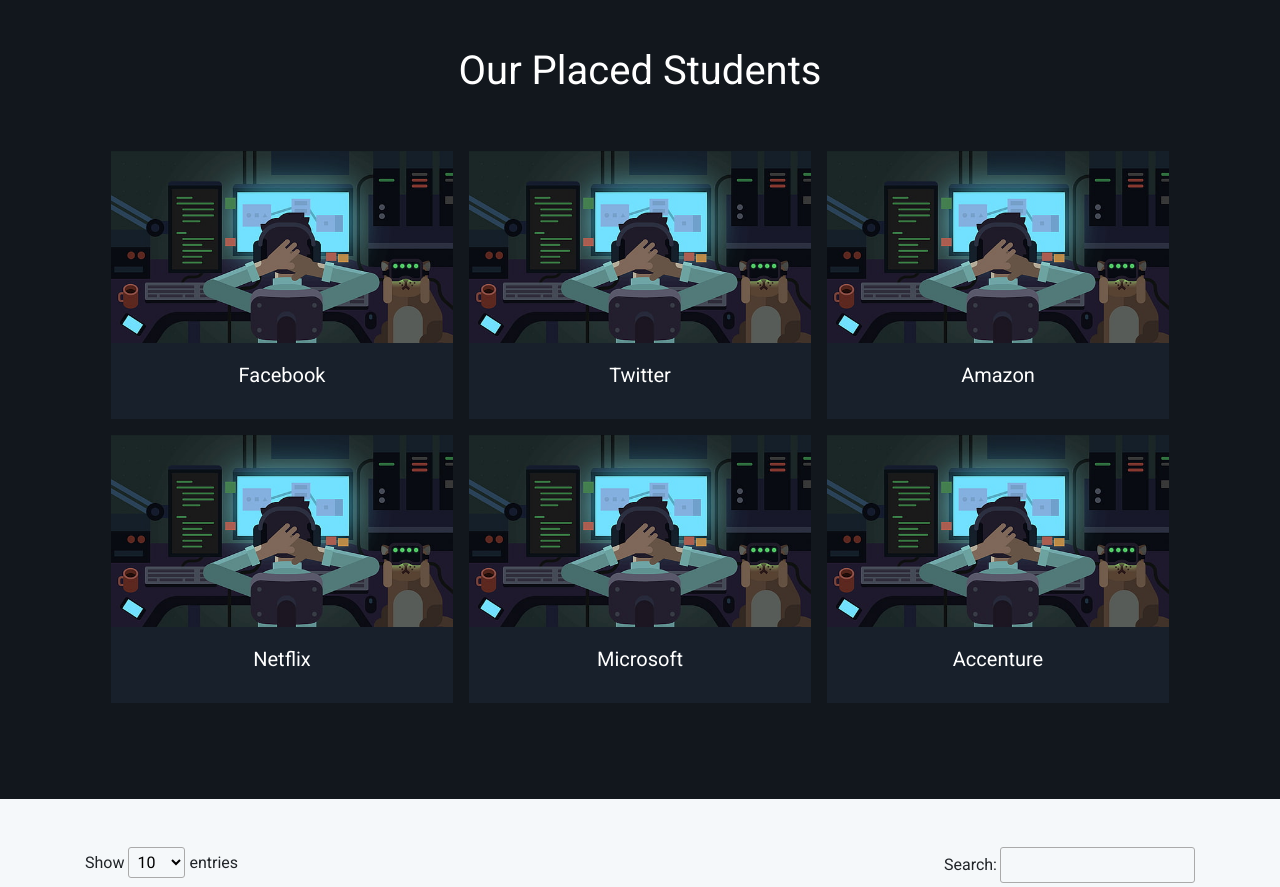
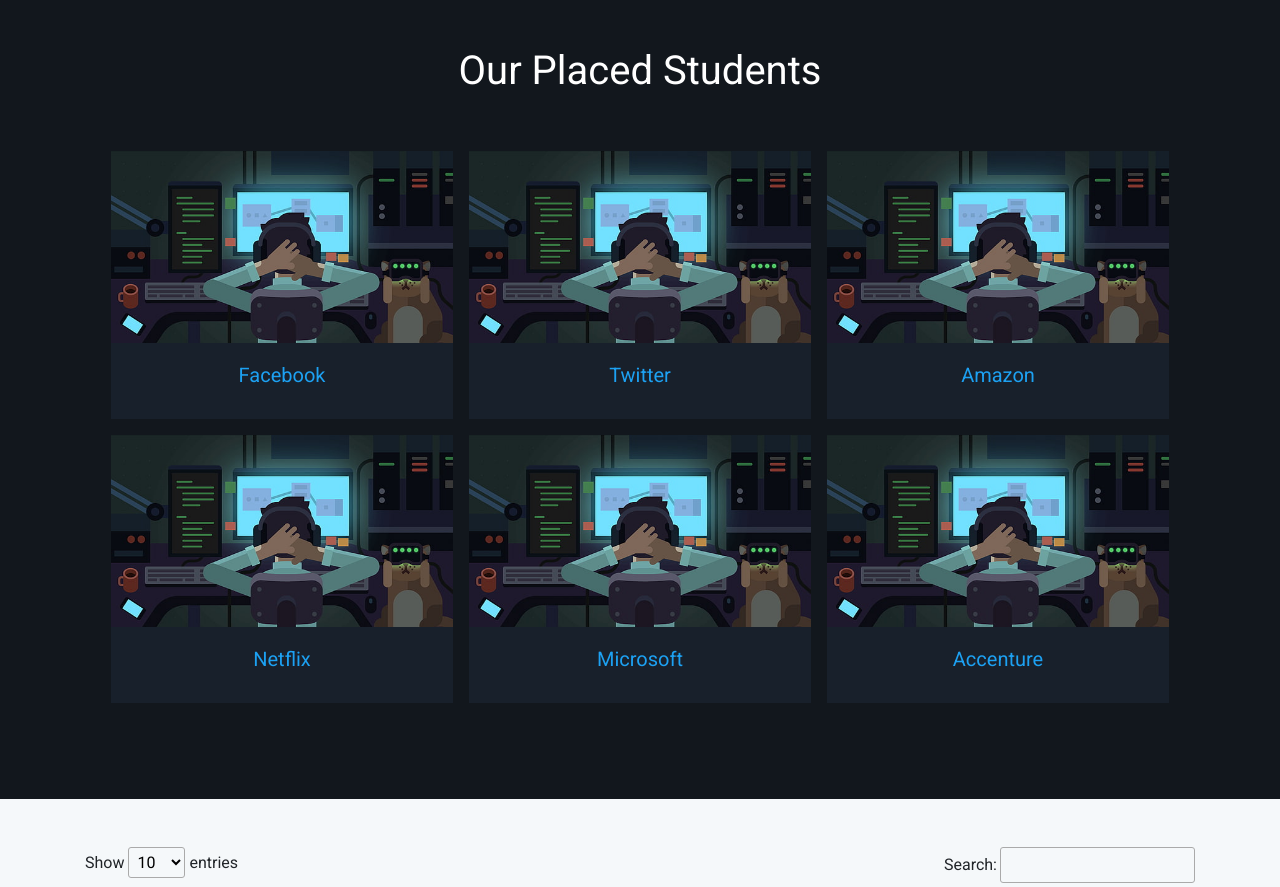
Before and after one commit to angedc02/jobportal, a Django app: page / in a window 1280 px wide. Shown: the part 515-1402 px from the top of the page. Run offline with Django 4.2, Linux system fonts and the light colour scheme; data comes from the database, SQL or seed files in the repository; some libraries are stand-ins or nearby versions.

Commit message:
Update index.html

```diff
--- a/job/templates/index.html
+++ b/job/templates/index.html
@@ -23,7 +23,7 @@
     }
     .card-title{
       text-align: center;
-      color: #fff;
+      color: #1DA1F2;
     }
     .card-text{
       color: #AAB8C2;
```
